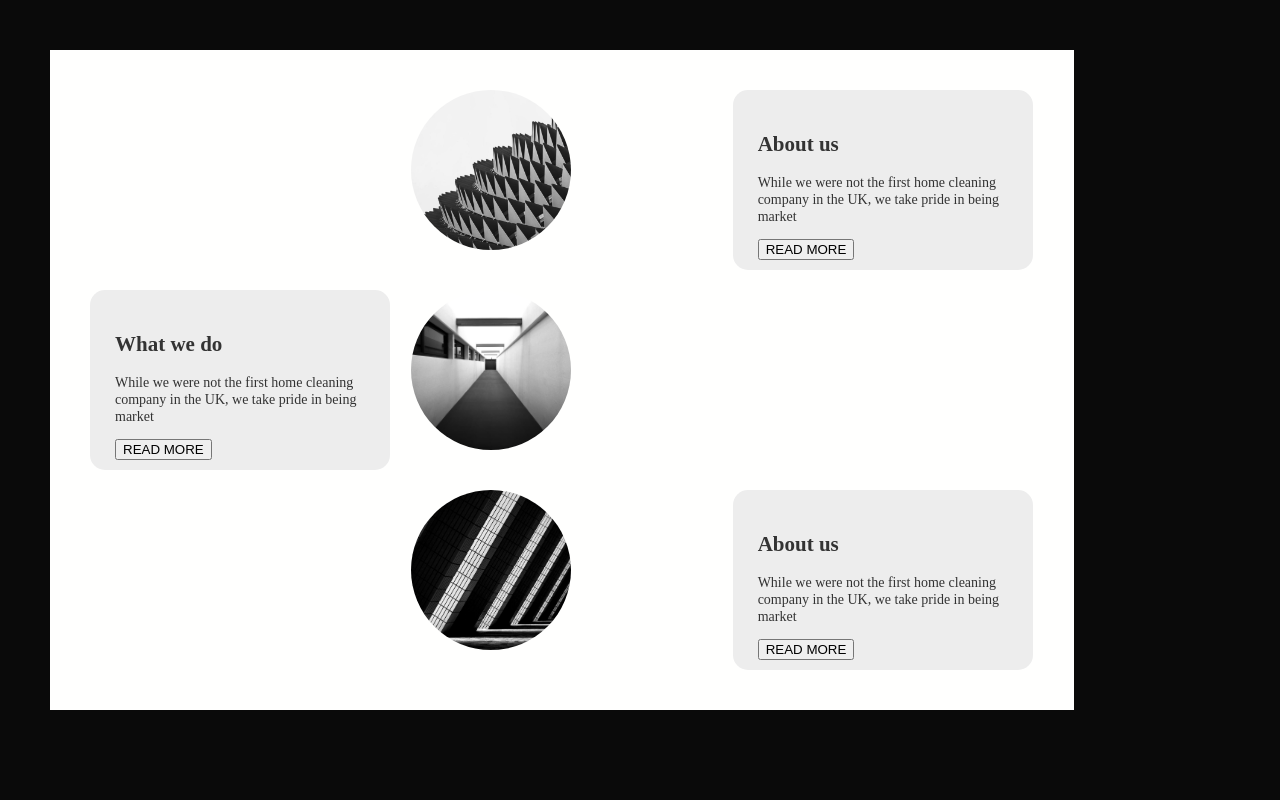
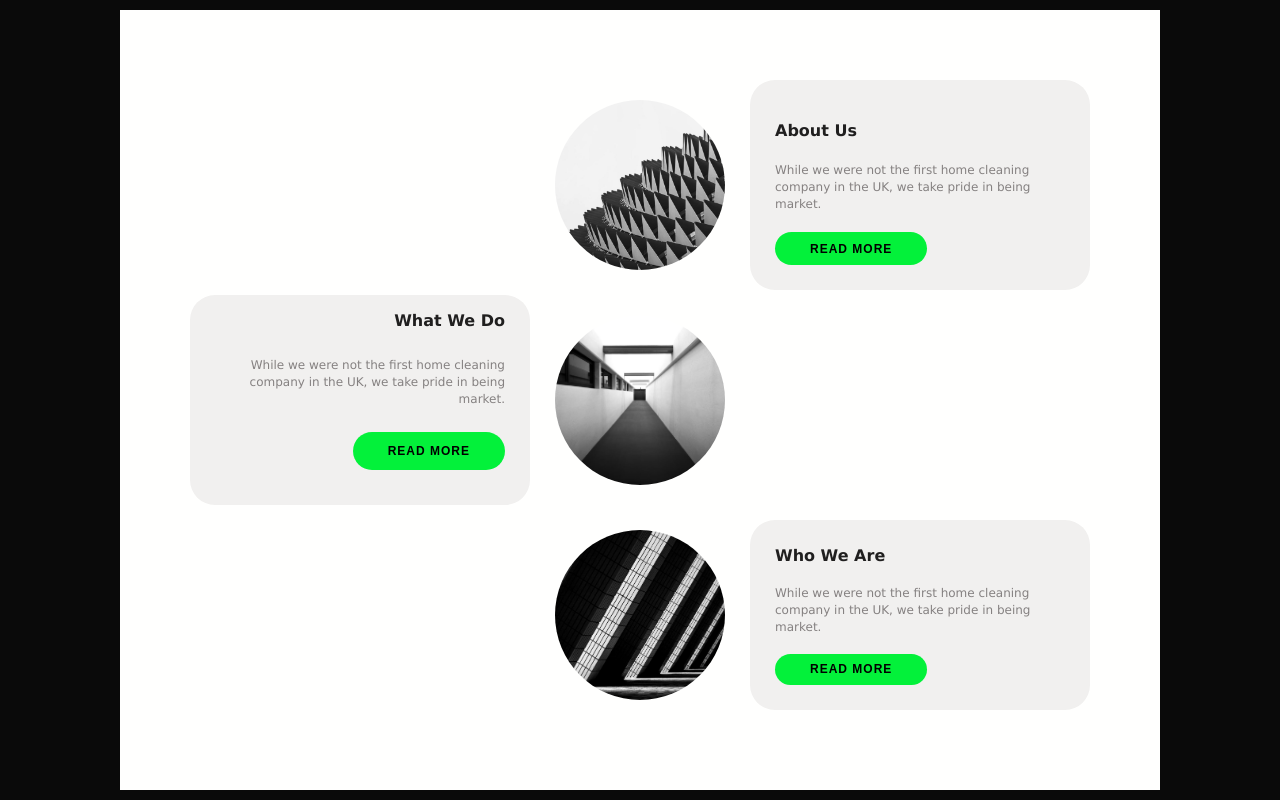
Before and after one commit to MartaPipan/pract_4.1, a plain HTML site: page task3/index.html in a window 1280 px wide. Drawn offline with Linux system fonts and the light colour scheme.

Commit message:
add grid style for index.html

```diff
--- a/task3/grid_style.css
+++ b/task3/grid_style.css
@@ -1,48 +1,100 @@
 * {
   box-sizing: border-box;
+  margin: 0;
+  padding: 0;
 }
 
 body {
+  font-family: 'Lucida Sans', 'Lucida Sans Regular', 'Lucida Grande', 'Lucida Sans Unicode', Geneva, Verdana, sans-serif;
   background-color: #0a0a0a;
   margin: 0;
-  padding: 0;
-  color: #ffffff;
-  font-size: 14px;
-  line-height: 1.2;
+  font-size: 12px;
+  line-height: 1.4;
+  color: #858181;
+  min-height: 100vh;
+
+  display: grid;
+  place-items: center;
 }
 
 .container {
   background-color: rgb(255, 255, 254);
-  width: 80%;
-  margin: 50px;
-  padding: 40px;
+  padding: 70px;
+
+  margin: 0;
 
   display: grid;
-  grid-template-columns: repeat(3, 1fr);
-  grid-template-rows: repeat(3, 1fr);
-  gap: 20px;
+  grid-template-columns: 340px 210px 340px;
+  grid-template-rows: repeat(3, 210px);
+  gap: 5px;
+  justify-items: center;
+  align-items: center;
+}
+
+.container > div {
+  width: 100%;
+  height: 100%;
 }
 
 .container > div:nth-child(3),
 .container > div:nth-child(4),
 .container > div:nth-child(9) {
-  background-color: #ededed;
-  padding: 25px;
-  color: #333333;
-  border-radius: 15px;
+  background-color: #f1f0ef;
+  border-radius: 25px;
+  font-weight: 300;
 }
 
-.container div {
-    width: 300px;
-    height: 180px;
+.container > div:nth-child(9) {
+  height: 190px;
+  padding: 25px;
+}
+ .direction-left {
+  display: grid;
+  justify-items: left;
+  text-align: left;
+  padding: 40px 40px 25px 25px;
+}
+.direction-right {
+  display: grid;
+  justify-items:right;
+  text-align: right;
+  padding: 15px 25px 35px 30px;
+}
+.container h2{
+  color: #201f1f;
+  font-size: 16px;
+  font-weight: 700;
+  margin-bottom: 5px;
+}
+
+.container p {
+  margin-bottom: 5px;
 }
 
 
+.container .photo {
+  width: 100%;
+  height: 100%;
+  display: grid;
+  place-items: center;
+}
+
 .container .photo img {
-  width: 160px;
-  height: 160px;
-
+  width: 170px;
+  height: 170px;
   display: block;
   object-fit: cover;
   border-radius: 50%;
 }
+button {
+  background-color: #03f13a;
+  border: none;
+  border-radius: 25px;
+  padding: 2px 35px;
+  font-size: 12px;
+  font-weight: 700;
+  letter-spacing: 1px;
+}
+button:hover {
+  background-color:  #01d934   ;
+}
--- a/task3/index.html
+++ b/task3/index.html
@@ -17,14 +17,14 @@
         </div>
         <!--1.3-->
         <div class="direction-left">
-            <h2>About us</h2>
-            <p>While we were not the first home cleaning company in the UK, we take pride in being market</p>
+            <h2>About Us</h2>
+            <p>While we were not the first home cleaning company in the UK, we take pride in being market.</p>
             <button>READ MORE</button>
         </div>
         <!--2.1-->
         <div class="direction-right">
-            <h2>What we do</h2>
-            <p>While we were not the first home cleaning company in the UK, we take pride in being market</p>
+            <h2>What We Do</h2>
+            <p>While we were not the first home cleaning company in the UK, we take pride in being market.</p>
             <button>READ MORE</button>
         </div>
         <!--2.2-->
@@ -41,8 +41,8 @@
         </div>
         <!--3.3-->
         <div class="direction-left">
-            <h2>About us</h2>
-            <p>While we were not the first home cleaning company in the UK, we take pride in being market</p>
+            <h2>Who We Are</h2>
+            <p>While we were not the first home cleaning company in the UK, we take pride in being market.</p>
             <button>READ MORE</button>
         </div>
     </div>
```
Also changed, not shown: task3/flex_style.css (added).
